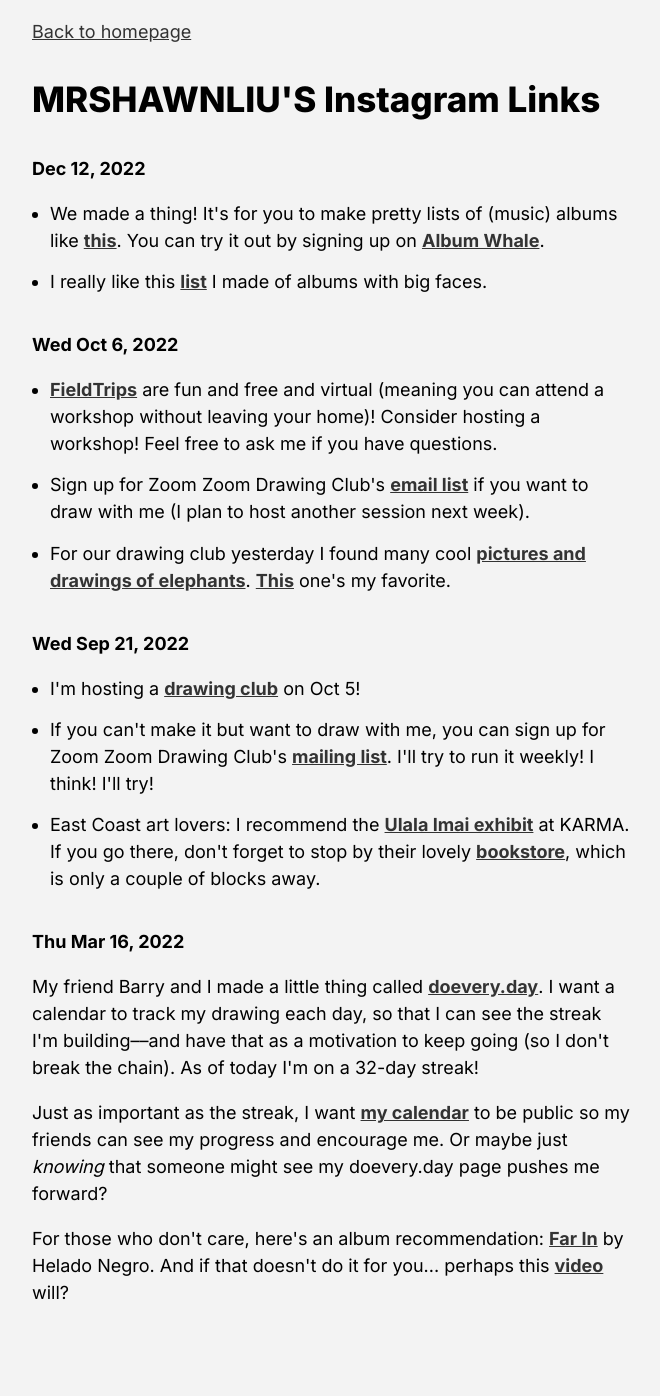
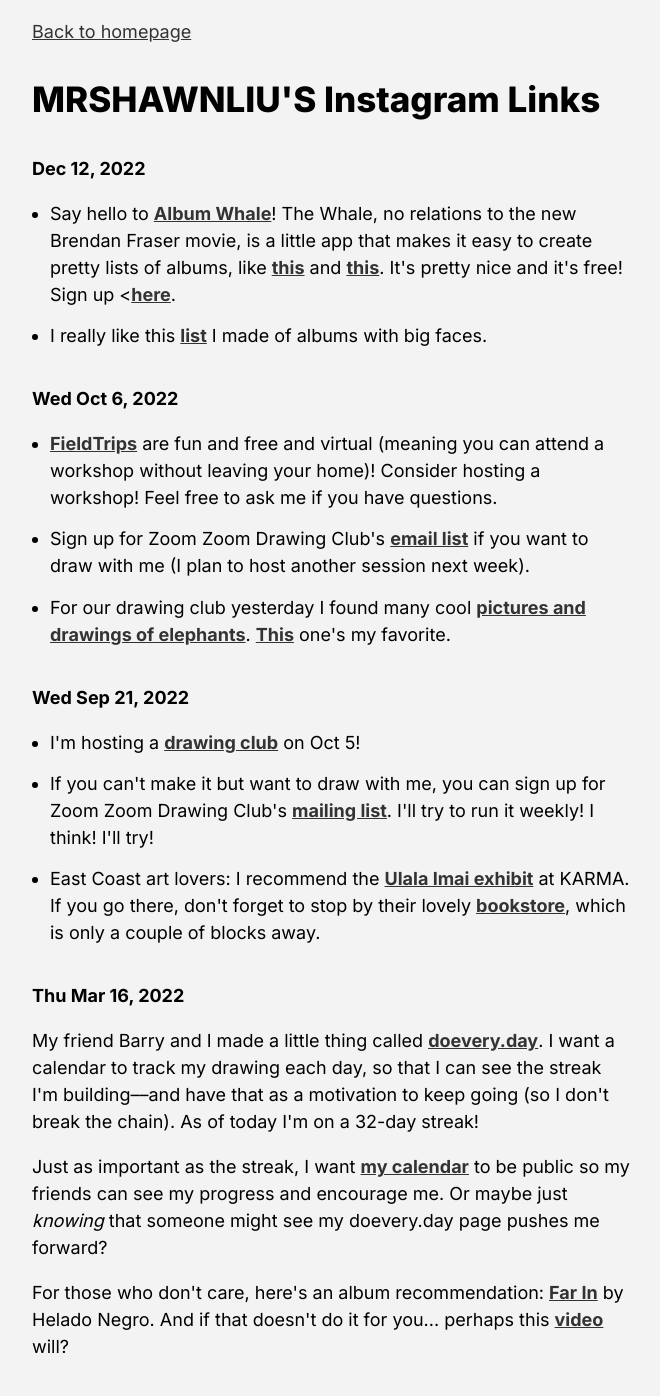
Before and after one commit to shawnliu/shawnliu.github.io, a Jekyll site: the page built from fun/ig.html, in a window 1280 px wide. Shown: the whole page, without its empty margins (308-968 px from the left). Built offline with Jekyll 4.4.1, drawn with Linux system fonts in a browser that asks for light colours; before the commit the page ends 1342 px from its top, so only the background shows below that.

Commit message:
update ig message

```diff
--- a/fun/ig.html
+++ b/fun/ig.html
@@ -12,10 +12,12 @@ permalink: /ig
   <h2>Dec 12, 2022</h2>
   <ul>
     <li>
-      We made a thing! It's for you to make pretty lists of (music) albums like
-      <a href="https://albumwhale.com/mrshawnliu/2022-favorites">this</a>.
-      You can try it out by signing up on
-      <a href="https://albumwhale.com/">Album Whale</a>.
+      Say hello to <a href="https://albumwhale.com/">Album Whale</a>!
+      The Whale, no relations to the new Brendan Fraser movie,
+      is a little app that makes it easy to create pretty lists
+      of albums, like <a href="https://albumwhale.com/mrshawnliu/2022-favorites">this</a> and
+      <a href="https://albumwhale.com/pfiller/albums-that-take-me-to-a-specific-time-and-place">this</a>.
+      It's pretty nice and it's free! Sign up <<a href="https://albumwhale.com/signup">here</a>.
     </li>
     <li>
       I really like this <a href="https://albumwhale.com/mrshawnliu/albums-with-big-faces">list</a>
```
